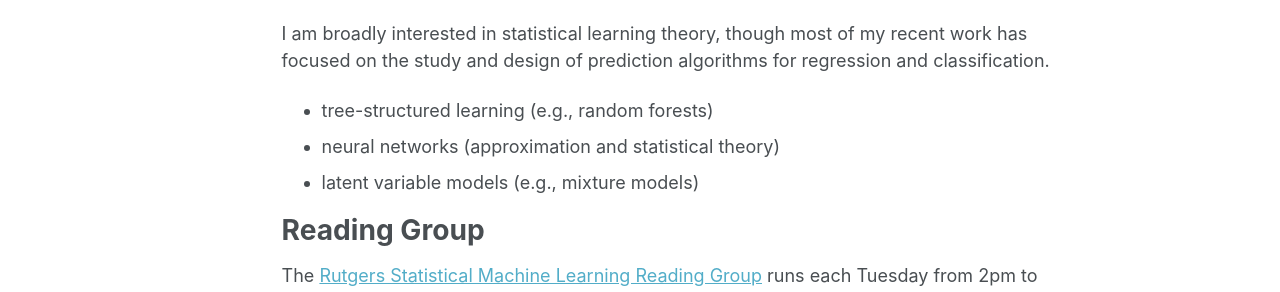
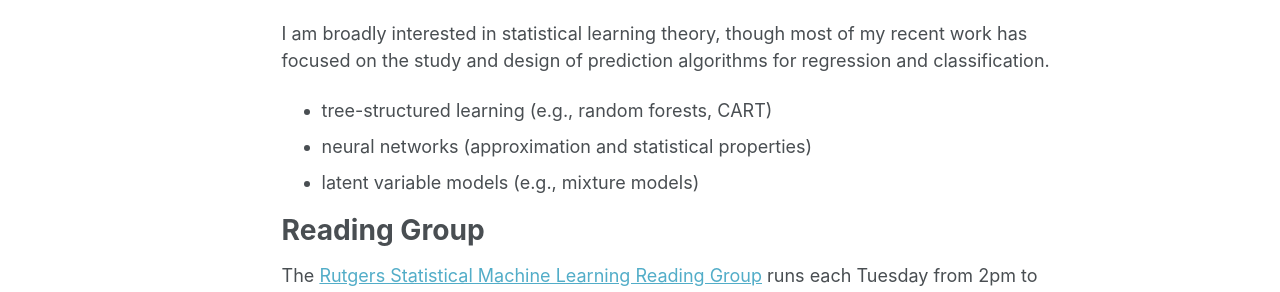
Before and after one commit to jasonklusowski/jasonklusowski.github.io, a Jekyll site: the page built from _pages/about.md, in a window 1280 px wide and 900 px high, scrolled down 504 px. Shown: the part 372-664 px from the top of the window. Built offline with Jekyll 4.4.1, drawn with Linux system fonts in a browser that asks for light colours.

Commit message:
Update about.md

```diff
--- a/_pages/about.md
+++ b/_pages/about.md
@@ -39,8 +39,8 @@ Research Interests
 
 I am broadly interested in statistical learning theory, though most of my recent work has focused on the study and design of prediction algorithms for regression and classification.
 
-* tree-structured learning (e.g., random forests)
-* neural networks (approximation and statistical theory)
+* tree-structured learning (e.g., random forests, CART)
+* neural networks (approximation and statistical properties)
 * latent variable models (e.g., mixture models)
 
 Reading Group
```
